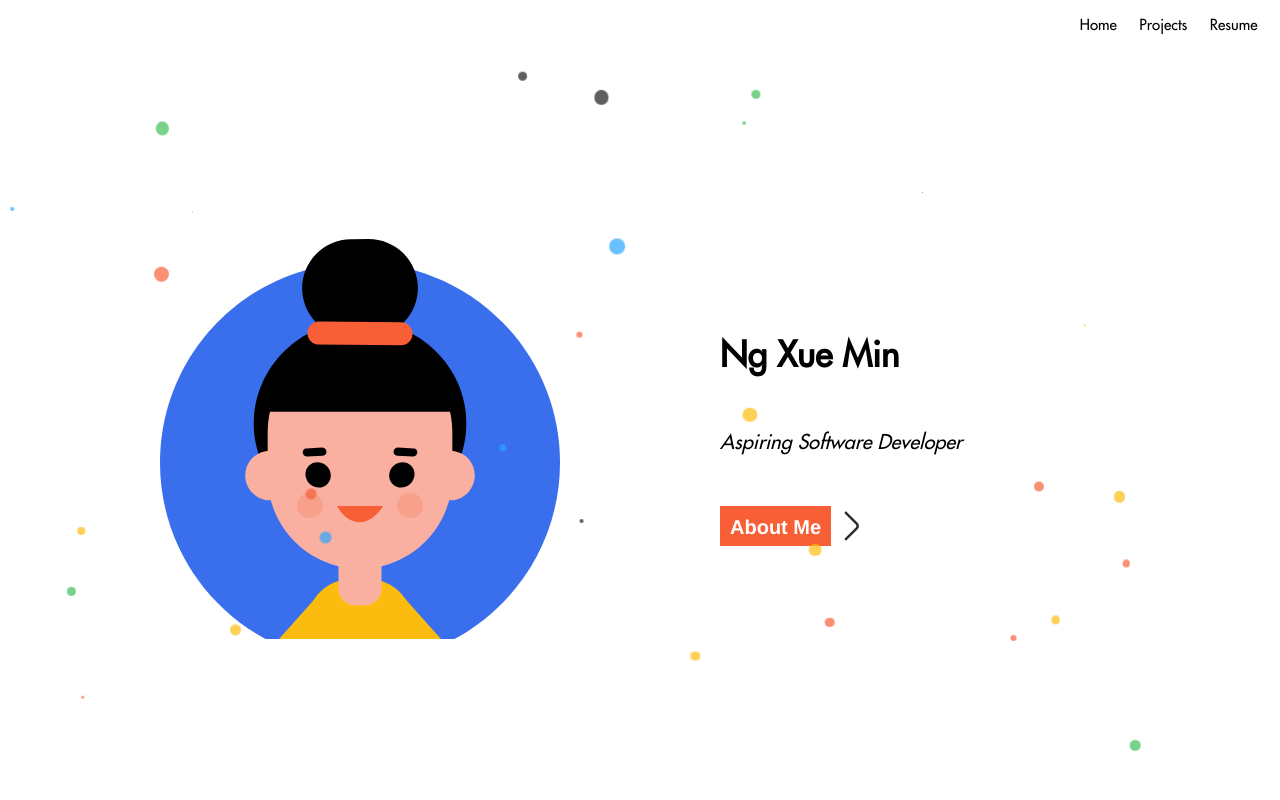
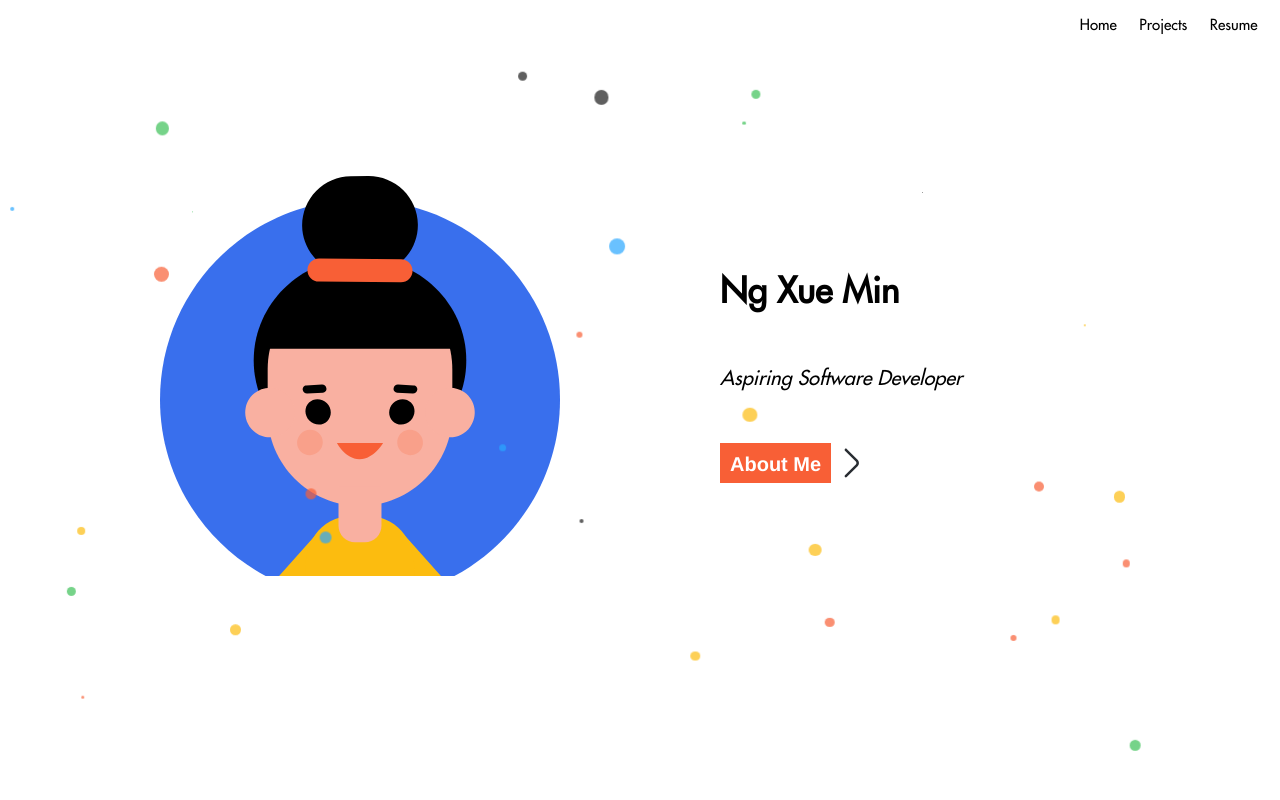
Before and after one commit to xueminzzz/My-Portfolio-Website, a Next.js app: page / in a window 1280 px wide. Shown: the top 800 px of the page. Built offline with nearby package versions, Linux system fonts and the light colour scheme.

Commit message:
left with projects

```diff
--- a/app/components/header/header.module.css
+++ b/app/components/header/header.module.css
@@ -2,8 +2,9 @@
     display: flex;
     flex-direction: column;
     align-items: center;
-    justify-content: center;
-    height: 100vh;
+    justify-content: space-evenly;
+    height: 100dvh;
+    /* min-height: -webkit-fill-available; */
 }
 
 .header-container {
```
